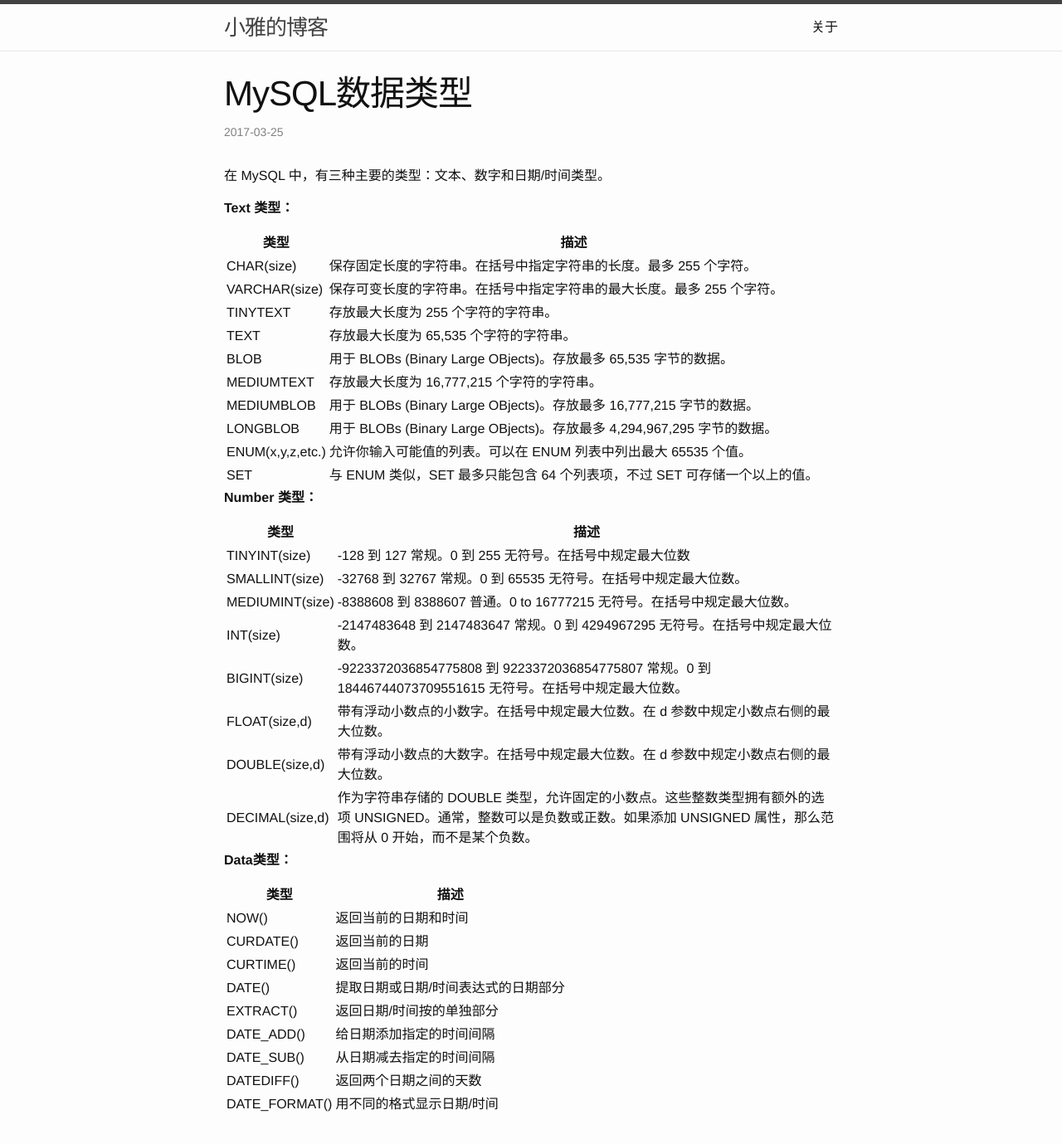
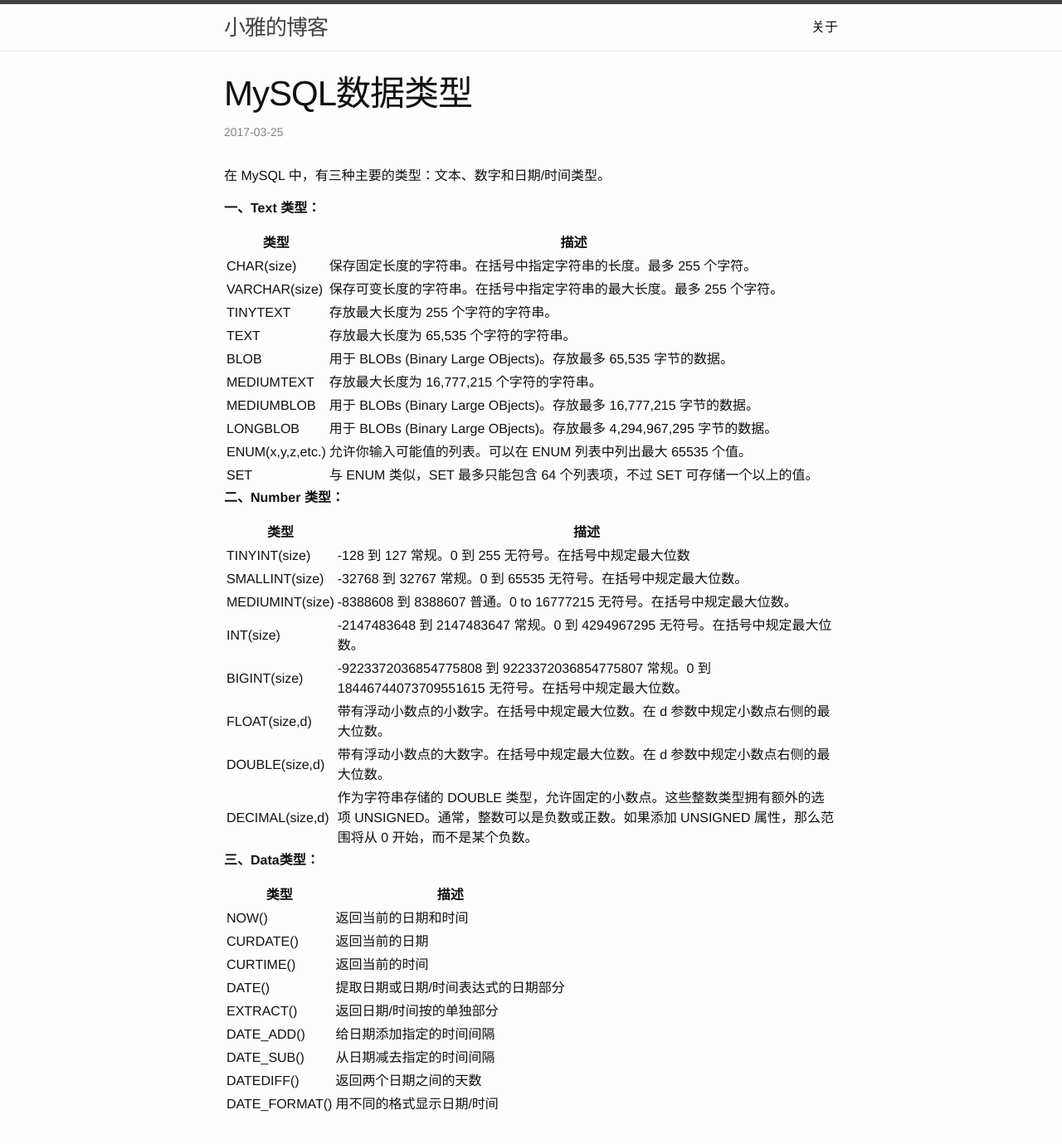
Before and after one commit to ChenXiaoya/chenxiaoya.github.io, a Jekyll site: the page built from _posts/2017-03-24-MySQL-Data-Type.md, in a window 1280 px wide and 1400 px high. Shown: the top 1379 px of the window at 83% size. Built offline with Jekyll 4.4.1, drawn with Linux system fonts in a browser that asks for light colours.

Commit message:
update format

```diff
--- a/_posts/2017-03-24-MySQL-Data-Type.md
+++ b/_posts/2017-03-24-MySQL-Data-Type.md
@@ -7,7 +7,7 @@ categories: mysql
 
 在 MySQL 中，有三种主要的类型：文本、数字和日期/时间类型。
 
-**Text 类型：**
+**一、Text 类型：**
 
 | 类型              | 描述                                                              |
 | ----------       | ------------------                                               |
@@ -23,7 +23,7 @@ categories: mysql
 | SET              | 与 ENUM 类似，SET 最多只能包含 64 个列表项，不过 SET 可存储一个以上的值。   |
 
 
-**Number 类型：**
+**二、Number 类型：**
 
 | 类型             | 描述                                                              |
 | ----------      | ------------------                                               |
@@ -37,7 +37,7 @@ categories: mysql
 | DECIMAL(size,d) | 作为字符串存储的 DOUBLE 类型，允许固定的小数点。这些整数类型拥有额外的选项 UNSIGNED。通常，整数可以是负数或正数。如果添加 UNSIGNED 属性，那么范围将从 0 开始，而不是某个负数。|
 
 
-**Data类型：**
+**三、Data类型：**
 
 | 类型              | 描述                         |
 | ----------       |------------------           |
```
